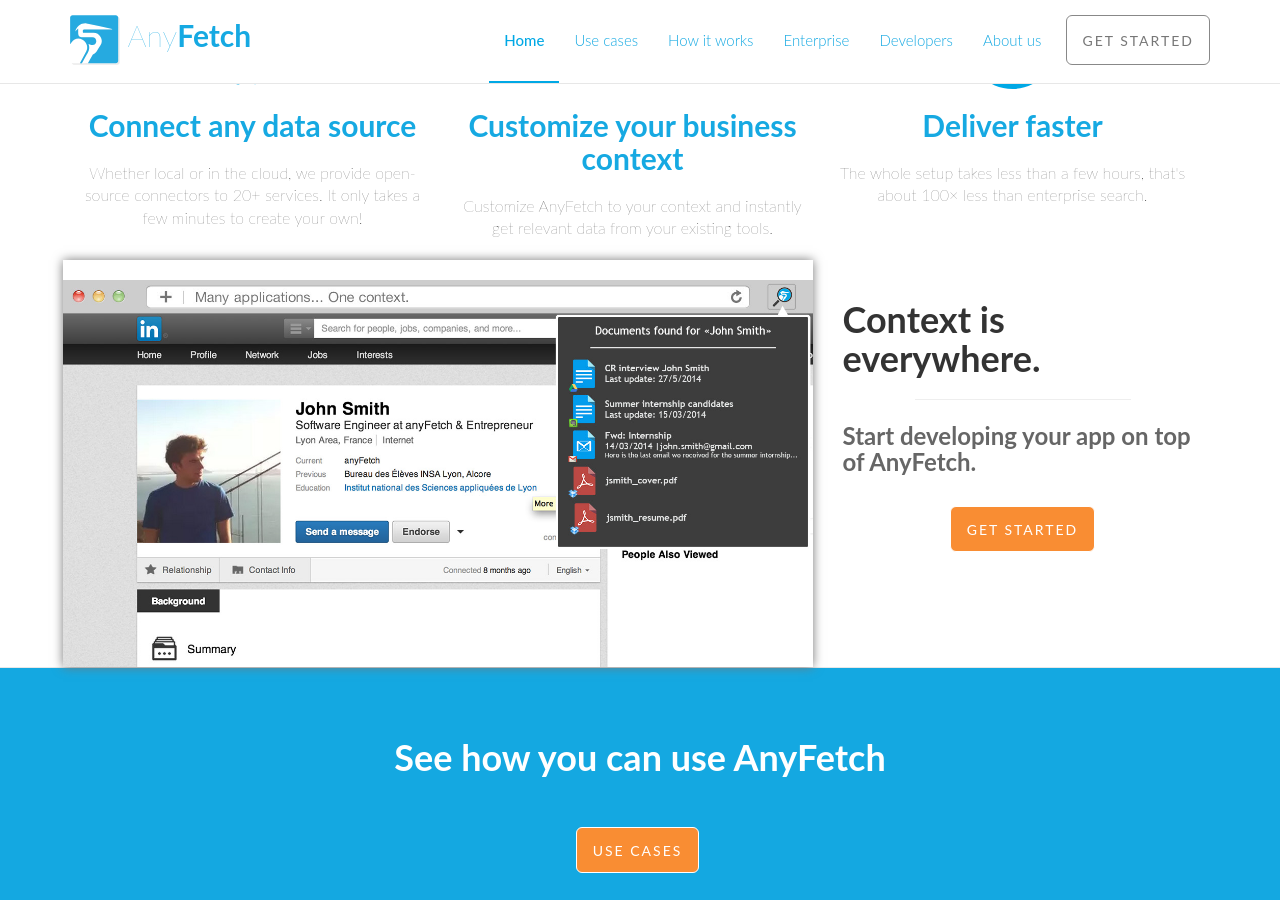
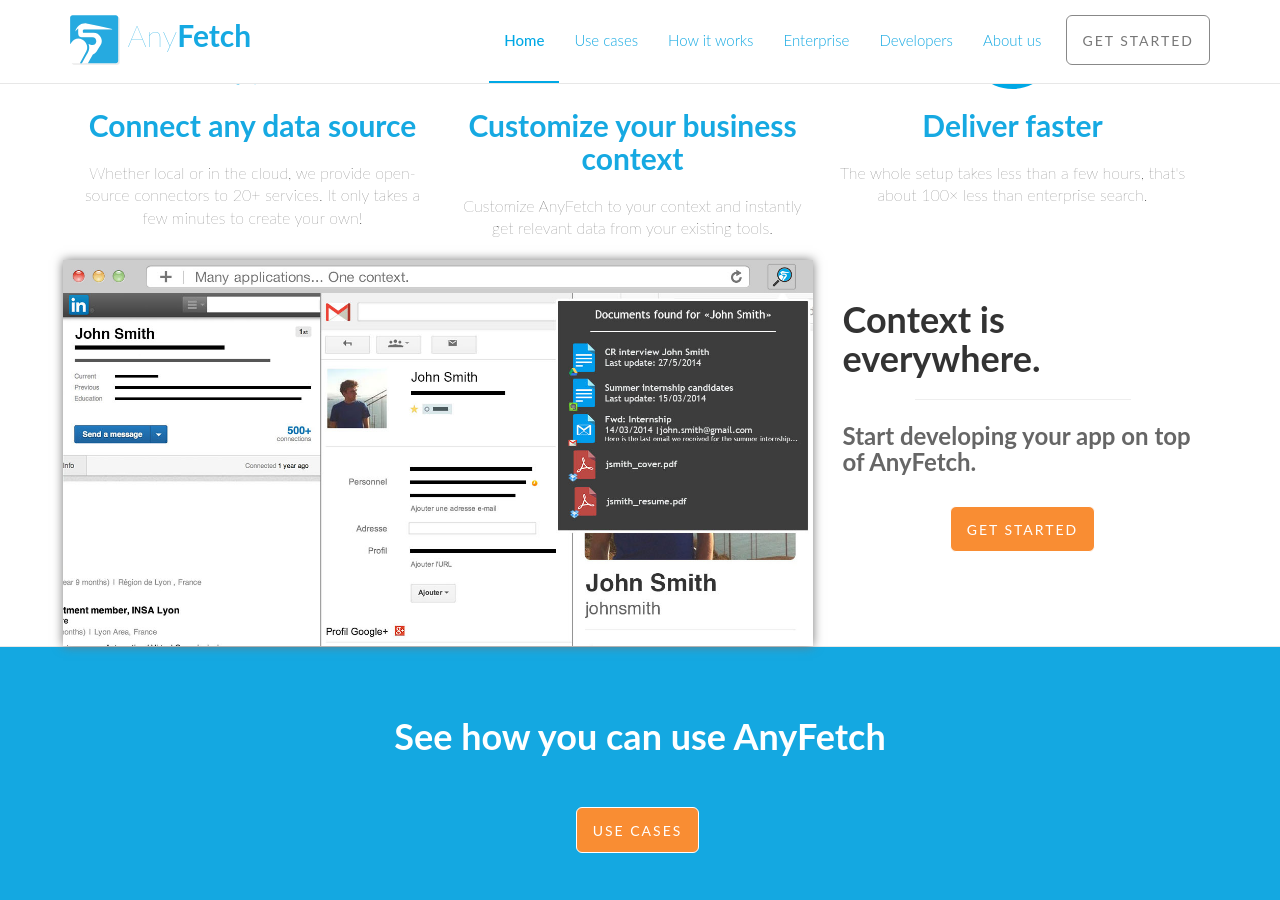
Before and after one commit to your-mom-noob/anyfetch.com, a Jekyll site: the page built from index.html, in a window 1280 px wide and 900 px high, scrolled down 581 px. Built offline with Jekyll 4.4.1, drawn with Linux system fonts in a browser that asks for light colours; nearby versions of some CDN libraries; Markdown is read by kramdown in place of the engine named in the settings.

Commit message:
Revert "magouille carousel"
This reverts commit 1ddc446d007ea22daea942f60acfa74e6cfd1ba7.

```diff
--- a/index.html
+++ b/index.html
@@ -75,7 +75,7 @@ layout: main
 			</div>
 			<div class="col-md-8 col-md-pull-4">
 				<div class="window">
-					<img class="top" id="top" src="../images/multi-browser-top.jpg" style="height: 0px;" />
+					<img class="top" id="top" src="../images/multi-browser-top.jpg" />
 					<div class="frames" id="frames">
 						<div class="frame">
 							<img width="100%" src="../images/multi-browser-frame1.jpg" />
@@ -87,7 +87,7 @@ layout: main
 							<img width="100%" src="../images/multi-browser-frame3.jpg" />
 						</div>
 					</div>
-					<img width="100%" src="../images/multi-browser-frame1.jpg" />
+					<img width="100%" src="../images/multi-browser-frame.jpg" />
 				</div>
 			</div>
 		</div>
```
Also changed, not shown: images/multi-browser-frame1.jpg, images/multi-browser-frame2.jpg, images/multi-browser-frame3.jpg.
